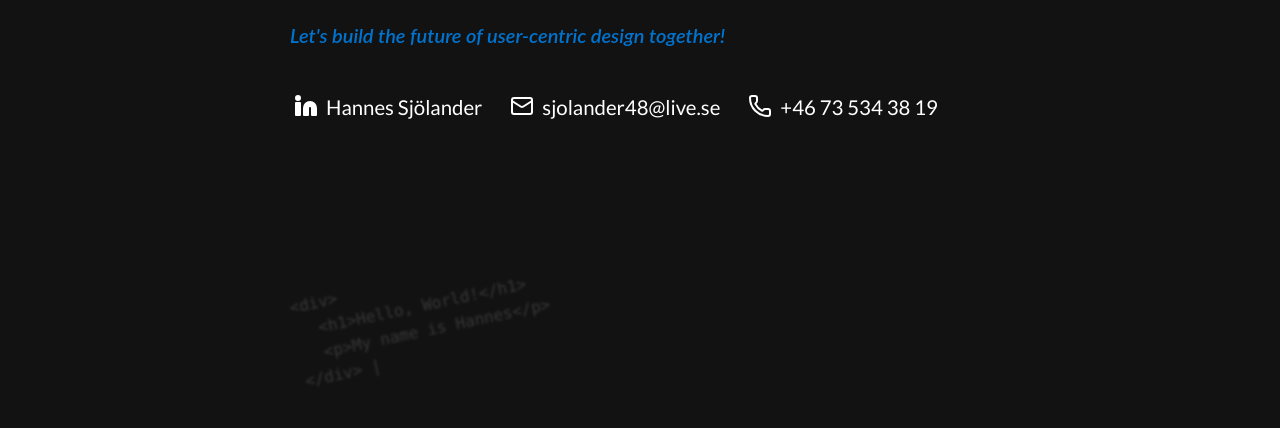
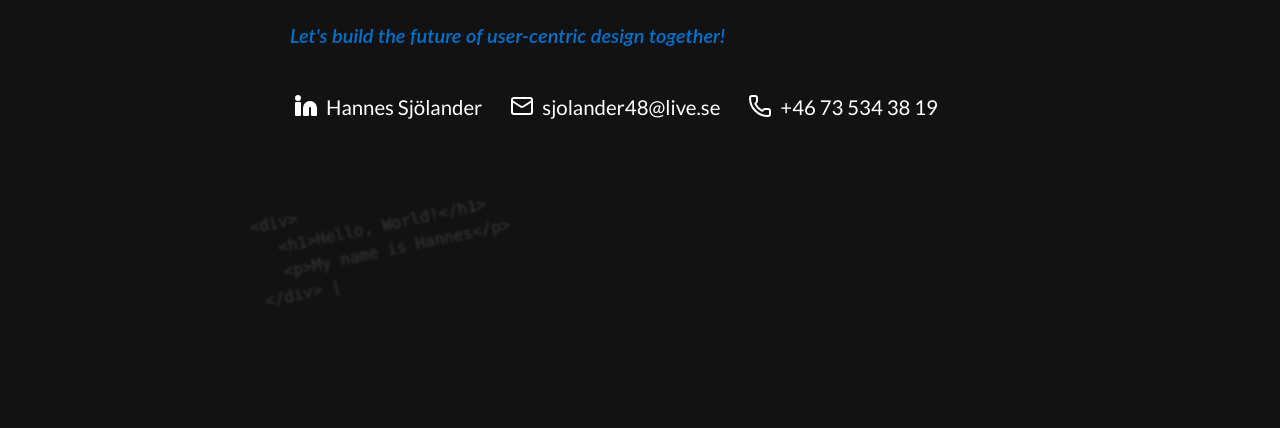
Before and after one commit to zenaxo/portfolio-app-svelte, a SvelteKit app: page / in a window 1280 px wide. Shown: the part 4079-4507 px from the top of the page. Built offline with nearby package versions, Linux system fonts and the light colour scheme; a web font is replaced by a local one.

Commit message:
code thingy

```diff
--- a/src/components/About.svelte
+++ b/src/components/About.svelte
@@ -42,7 +42,9 @@
 			+46 73 534 38 19
 		</Button>
 	</div>
-	<figure class="blur-px text-accentAlt -skew-x-8 text-l -rotate-12 mt-24 pointer-events-none">
+	<figure
+		class="blur-px text-accentAlt -skew-x-8 text-l -rotate-12 mt-24 mobile:mt-0 mobile:absolute right-0 -translate-y-20 -translate-x-10 pointer-events-none"
+	>
 		<code>
 			<span>{'<div>'}</span>
 			<br />
```
